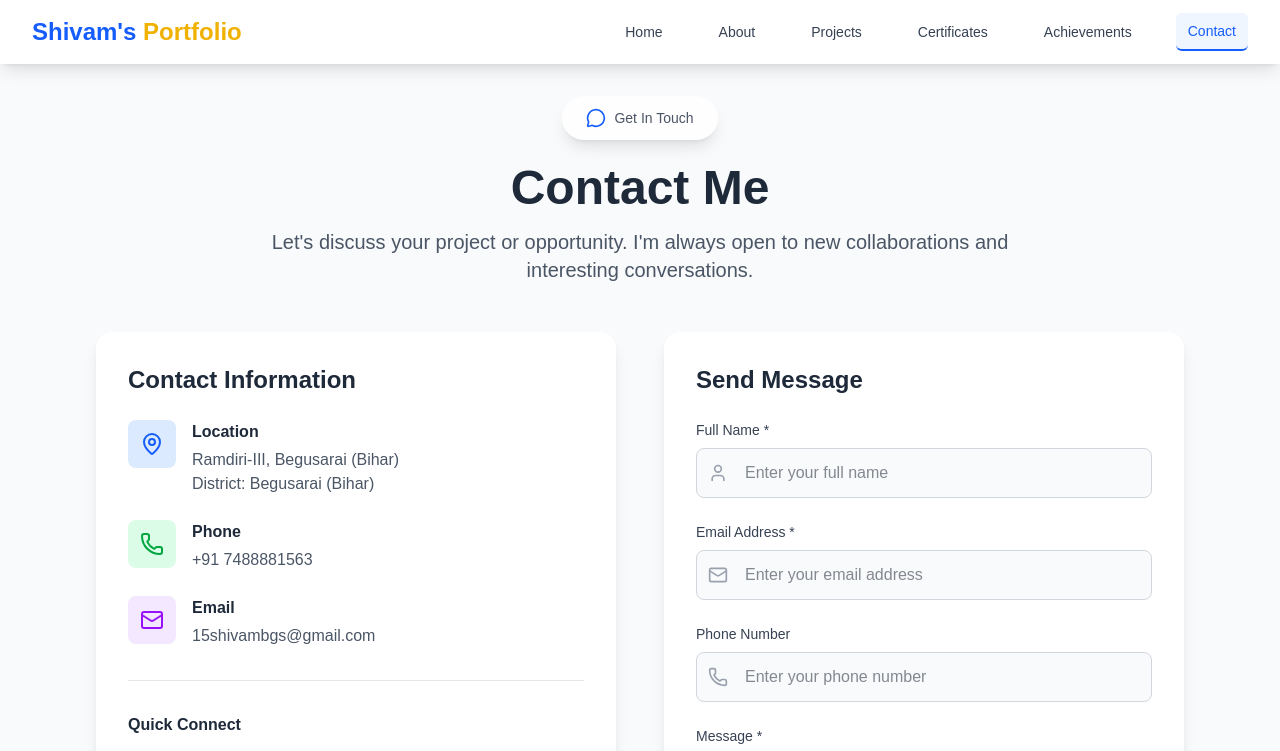
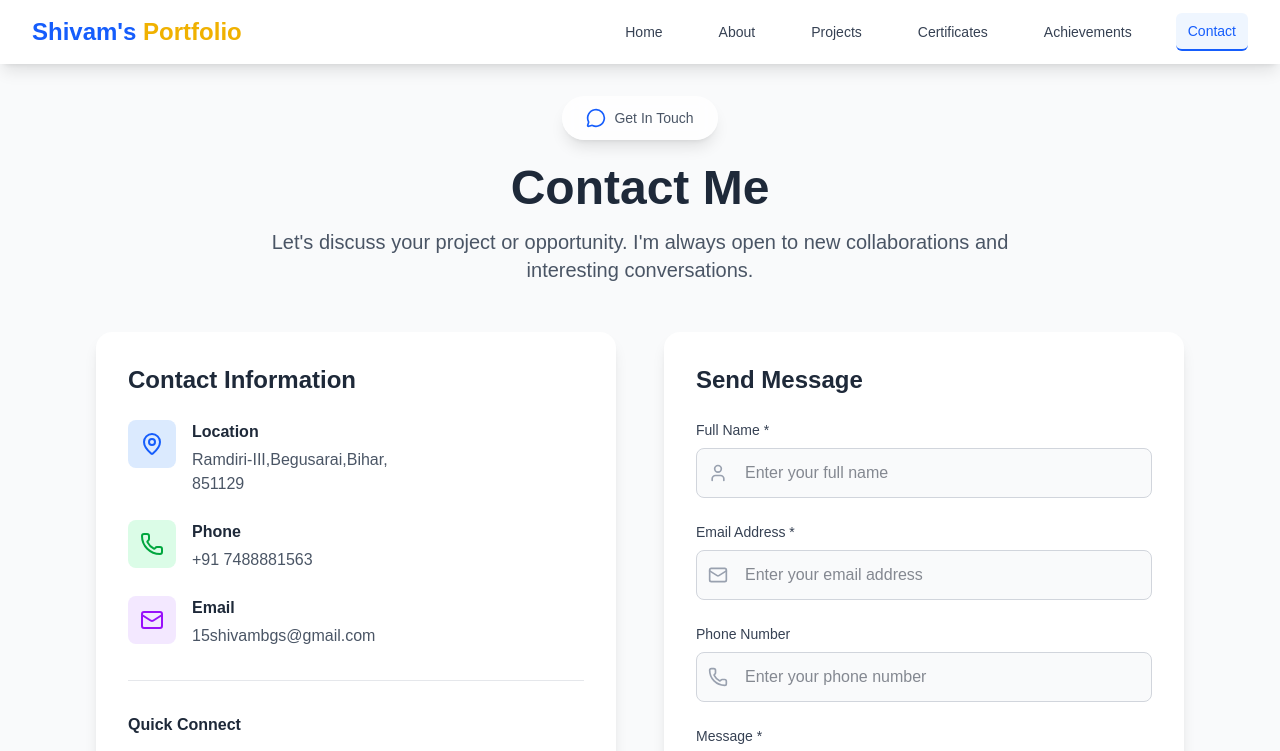
Before and after one commit to 15shivamgit/Portfolio_v1, a React (Vite) app: page /contact in a window 1280 px wide. Shown: the top 751 px of the page. Built offline with nearby package versions, Linux system fonts and the light colour scheme.

Commit message:
modify address

```diff
--- a/src/pages/Contact.jsx
+++ b/src/pages/Contact.jsx
@@ -96,9 +96,9 @@ export default function Contact() {
                         Location
                       </h3>
                       <p className="text-gray-600 dark:text-gray-300">
-                        Ramdiri-III, Begusarai (Bihar)
+                        Ramdiri-III,Begusarai,Bihar,
                         <br />
-                        District: Begusarai (Bihar)
+                        851129
                       </p>
                     </div>
                   </div>
```
